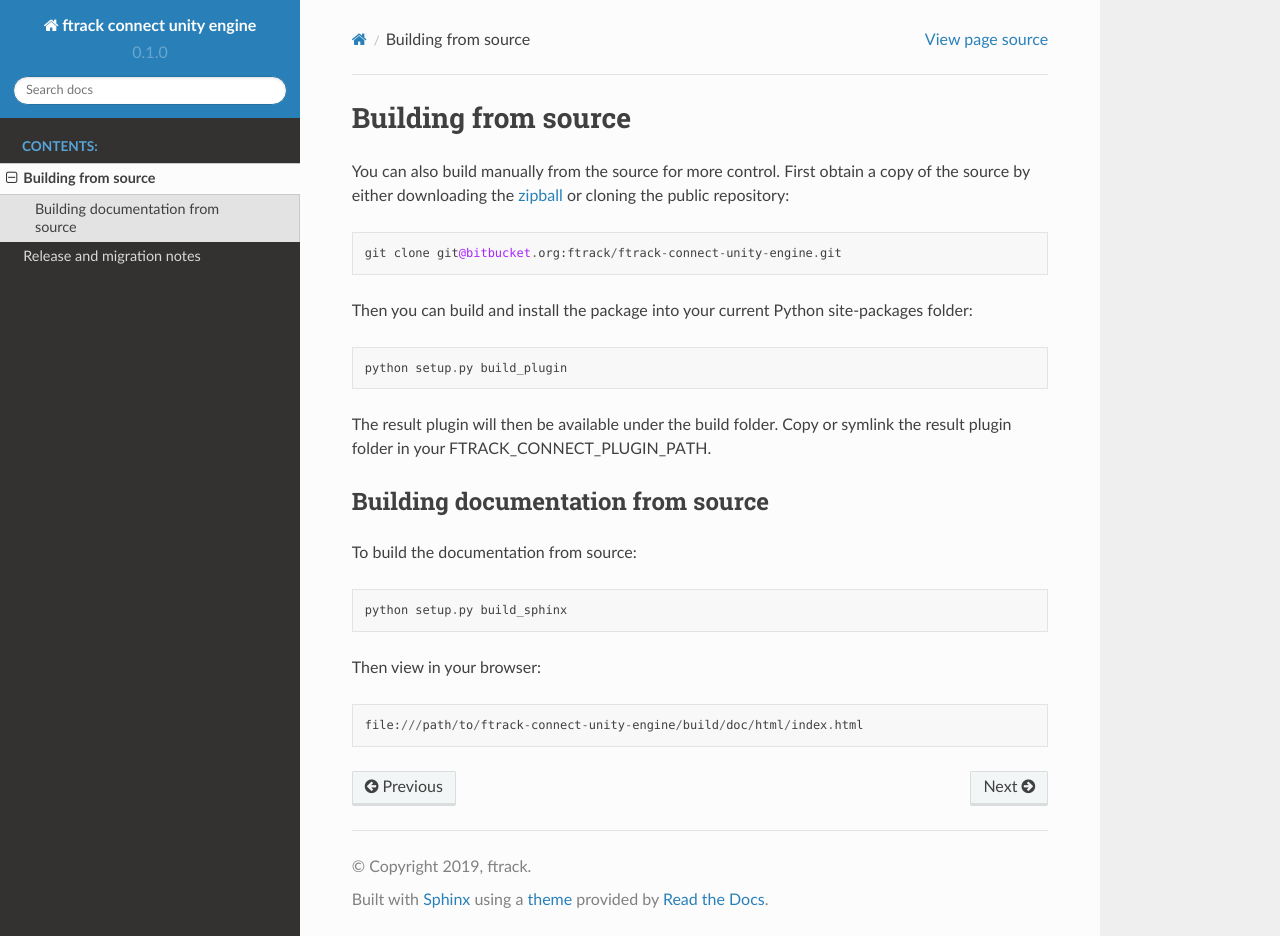
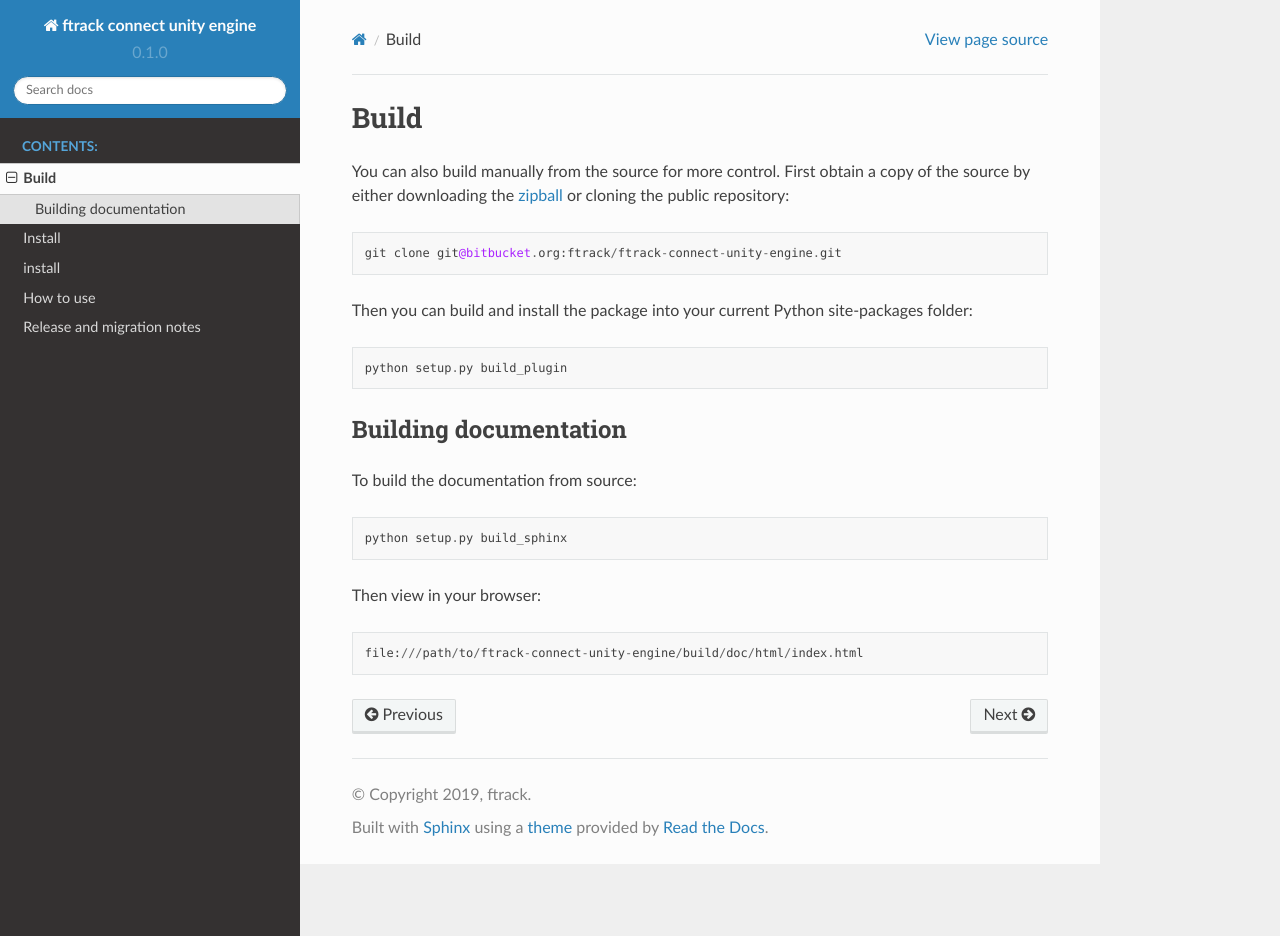
Before and after one commit to ftrackhq/ftrack-connect-unity-engine, a Sphinx documentation site: the page built from doc/source/build.rst, in a window 1280 px wide and 936 px high. Built offline with Sphinx 7.4.7 and the Read the Docs theme 2.0.0, drawn with Linux system fonts in a browser that asks for light colours.

```diff
--- a/doc/source/installing.rst
+++ b/doc/source/build.rst
@@ -1,10 +1,10 @@
 ..
-    :copyright: Copyright (c) 2015 ftrack
+    :copyright: Copyright (c) 2019 ftrack
 
-.. _installing:
+.. _build:
 
-Building from source
-====================
+Build
+=====
 
 You can also build manually from the source for more control. First obtain a
 copy of the source by either downloading the
@@ -18,14 +18,13 @@ site-packages folder::
 
     python setup.py build_plugin
 
-The result plugin will then be available under the build folder.
-Copy or symlink the result plugin folder in your FTRACK_CONNECT_PLUGIN_PATH.
 
+Building documentation
+----------------------
 
-Building documentation from source
-----------------------------------
+To build the documentation from source:
 
-To build the documentation from source::
+.. code::
 
     python setup.py build_sphinx
 
--- a/doc/source/index.rst
+++ b/doc/source/index.rst
@@ -13,7 +13,9 @@ ftrack connect unity engine
    :maxdepth: 1
    :caption: Contents:
 
-   installing.rst
+   build.rst
+   install.rst
+   use.rst
    release/index.rst
 
 
--- /dev/null
+++ b/doc/source/use.rst
@@ -0,0 +1,8 @@
+..
+    :copyright: Copyright (c) 2019 ftrack
+
+.. _use:
+
+
+How to use
+==========
```
Also changed, not shown: other parts of doc/source/index.rst (+1 -1 lines), doc/source/install.rst (added, +48 -0 lines).
